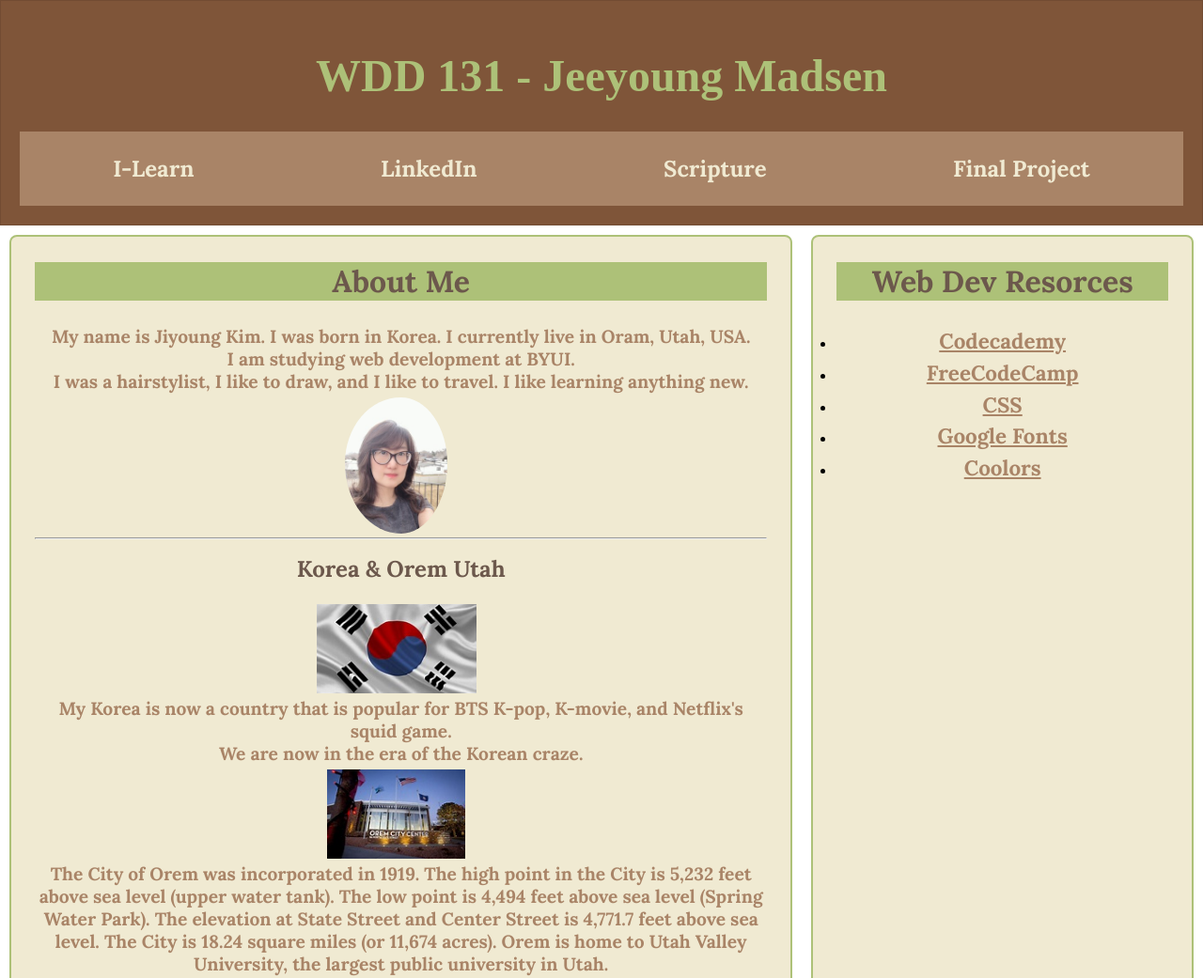
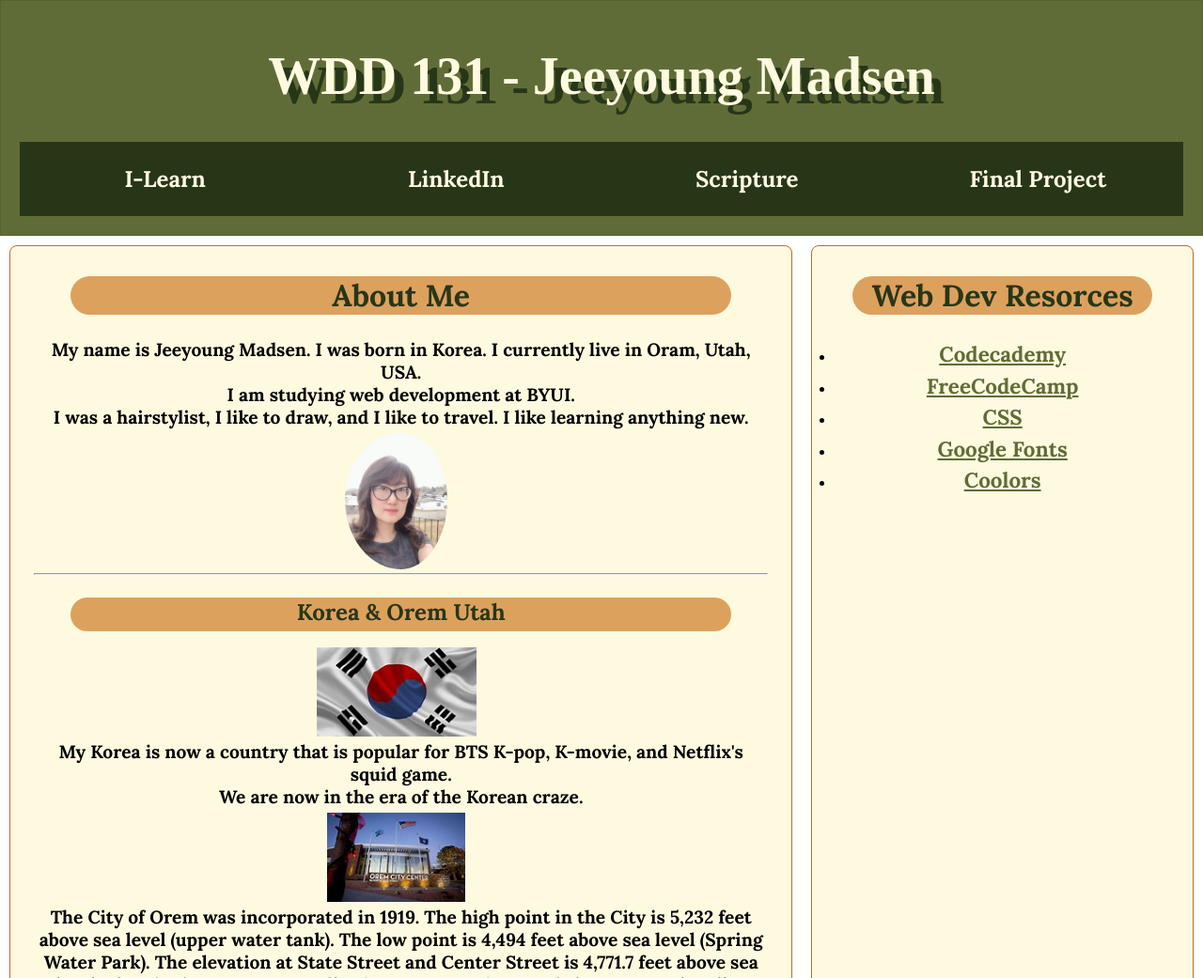
Before and after one commit to myJeeyoungM78/wdd131, a plain HTML site: page index.html in a window 1280 px wide. Shown: the top 1041 px of the page at 94% size. Drawn offline with Linux system fonts and the light colour scheme; a web font is replaced by a local one.

Commit message:
W01-Home page

```diff
--- a/index.html
+++ b/index.html
@@ -28,7 +28,7 @@
         <section class="card">
             <h2>About Me</h2>
             <div>
-                <p>My name is Jiyoung Kim. I was born in Korea.
+                <p>My name is Jeeyoung Madsen. I was born in Korea.
                     I currently live in Oram, Utah, USA.
                     <br>
                     I am studying web development at BYUI.
--- a/styles/base.css
+++ b/styles/base.css
@@ -15,7 +15,7 @@ body {
 /* mobile **************************/
 header {
 	/* background-color: #bbb; */
-	background-color: #7f5539;
+	background-color: #606c38;
 	align-items: center;
 	justify-content: center;
 	padding: 20px;
@@ -41,25 +41,27 @@ main {
 
 h1 {
 	font-family: "platypi", serif;
-	font-size: 3em;
+	font-size: 3.5em;
 	font-weight: 400;
 	text-align: center;
-    margin-block-start: 0.67em;
+    margin-block-start: 0.5em;
     margin-block-end: 0.67em;
     margin-inline-start: 0px;
     margin-inline-end: 0px;
     font-weight: bold;
     unicode-bidi: isolate;
-	color: #adc178;
+	color: #fefae0;
+	text-shadow: #283618 10px 10px;
 }
 
 nav {
-	background-color: #a98467;
-	margin: 0 auto;
+	background-color: #283618;
+	/* background-size: 1%; */
+	/* margin:  auto; */
 	display: flex;
 	justify-content: space-around;
 	/* max-width: 800px; */
-	unicode-bidi: isolate;
+	/* unicode-bidi: isolate; */
 }
 
 /* nav ul {
@@ -69,43 +71,50 @@ nav {
 nav a {
 	/* display: block; */
 	/* color: #fff; */
-	color: #f0ead2;
+	color: #fefae0;
 	text-align: center;
 	font-size: 1.5em;
 	padding: 1em;
 	text-decoration: none;
+	width: 100%;
+	/* text-shadow: #fefae0 0px 2px; */
 }
 
 nav a:hover {
 	/* text-decoration:overline; */
-    border: 2px solid #f0ead2;
+    border: 2px solid #fefae0;
+	color: #fefae0;
+	transition: color 0.3s;
 }
+
 
 .card {
     text-align: center;
     padding: 0 25px 25px 25px;
-    background-color: #f0ead2;
+    background-color: #fefae0;
     margin: 10px;
-    border: #adc178 2px solid;
+    border: #bc6c25 1px solid;
     border-radius: 0.5em;
 }
 
 h2 {
     display: block;
     font-size: 2em;
-	color: #6c584c;
-    margin-block-start: 0.83em;
-    margin-block-end: 0.83em;
-    margin-inline-start: 0px;
-    margin-inline-end: 0px;
+	color: #283618;
+    margin-block-start: 1em;
+    margin-block-end: 0.8em;
+    margin-inline-start: 5%;
+    margin-inline-end: 5%;
     font-weight: bold;
     unicode-bidi: isolate;
-	background-color: #adc178;
+	background-color: #dda15e;
+	border-radius: 2em;
+
 }
 
 p {
 	font-size: 1.2em;
-	color: #a98467;
+	/* color: #283618; */
 }
 /*
 .card div {
@@ -140,12 +149,15 @@ section {
 
 h4 {
 	font-size: 1.5em;
-	color: #6c584c;
-	margin-block-start: 0.67em;
-    margin-block-end: 0.67em;
-    margin-inline-start: 0px;
-    margin-inline-end: 0px;
-	/* background-color:#adc178; */
+	color: #283618;
+	margin-block-start: 1em;
+    margin-block-end: 0.5em;
+    margin-inline-start: 5%;
+    margin-inline-end: 5%;
+	background-color:#dda15e;
+	border-radius: 2em;
+	height: 1.5em;
+
 	/* padding: 5px; */
 }
 
@@ -160,17 +172,17 @@ h4 {
 .flex a{
 	font-size: 1.4em;
 	line-height: 1.5em;
-	color: #a98467;
+	color: #606c38;
 }
 
 footer {
     text-align: center;
     font-weight: 400;
-	background-color: #6c584c;
+	background-color: #bc6c25;
 }
 
 footer p {
-	color: #f0ead2;
+	color: #fefae0;
 	line-height: 2em;
 }
 
@@ -183,6 +195,7 @@ footer {
 @media (min-width: 640px) {
 	nav ul {
 		display: flex;
+		justify-content: center;
 	}
 	nav ul li {
 		flex: 1 1 100%;
```
